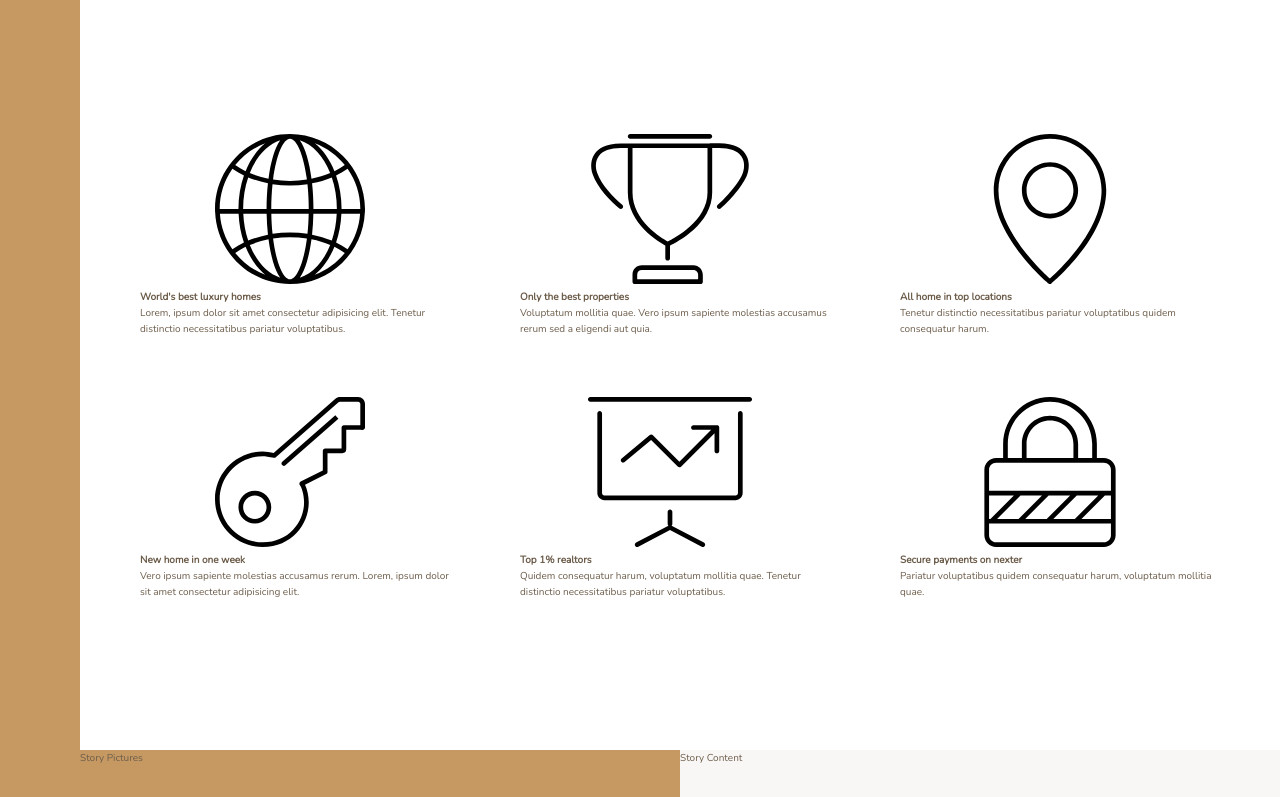
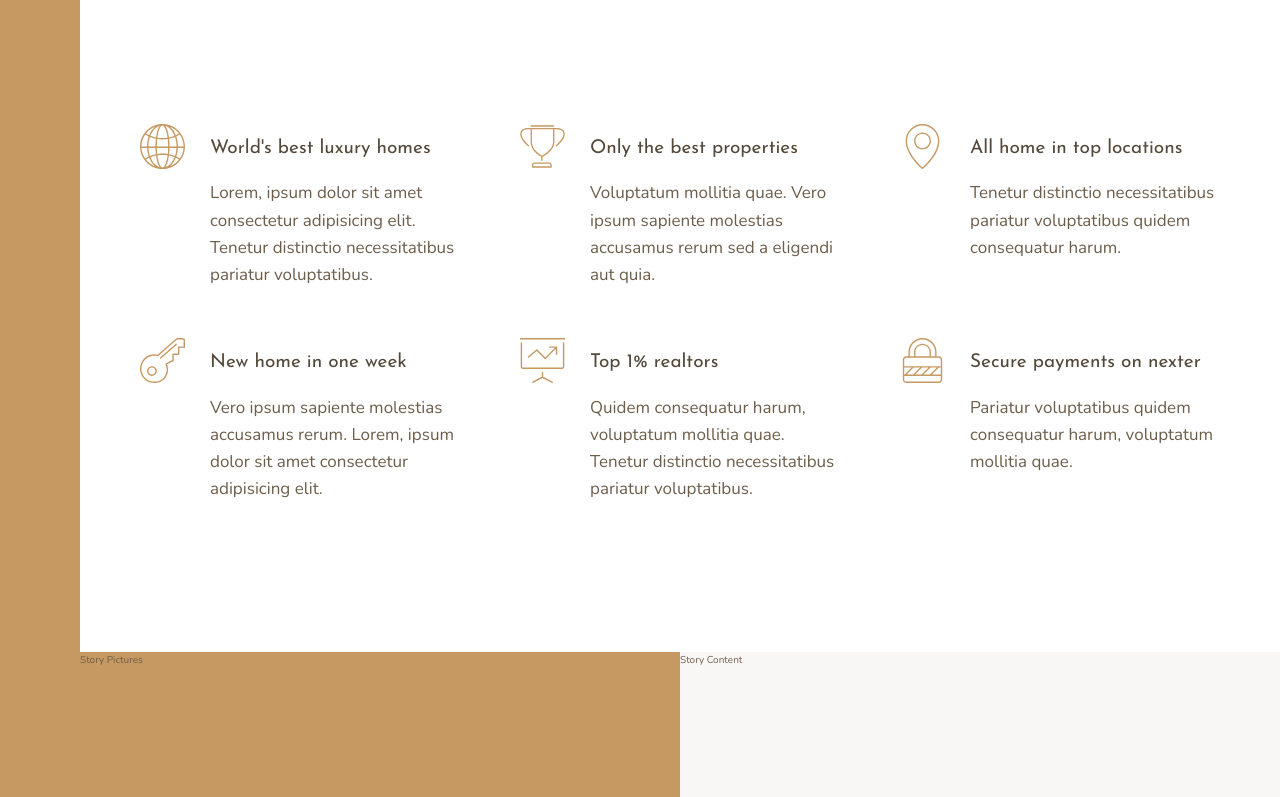
Before and after one commit to MD1010/css-training, a plain HTML site: page css-training/index.html in a window 1280 px wide. Shown: the part 656-1453 px from the top of the page. Drawn offline with nearby package versions, Linux system fonts and the light colour scheme.

Commit message:
features part done

```diff
--- a/css-training/index.html
+++ b/css-training/index.html
@@ -20,7 +20,7 @@
         <svg class="feature__icon">
           <use xlink:href="img/sprite.svg#icon-global"></use>
         </svg>
-        <h4 class="heading-4">World's best luxury homes</h4>
+        <h4 class="heading-4 heading-4--dark">World's best luxury homes</h4>
         <p class="feature__text">
           Lorem, ipsum dolor sit amet consectetur adipisicing elit. Tenetur distinctio necessitatibus pariatur
           voluptatibus.
@@ -31,7 +31,7 @@
         <svg class="feature__icon">
           <use xlink:href="img/sprite.svg#icon-trophy"></use>
         </svg>
-        <h4 class="heading-4">Only the best properties</h4>
+        <h4 class="heading-4 heading-4--dark">Only the best properties</h4>
         <p class="feature__text">
           Voluptatum mollitia quae. Vero ipsum sapiente molestias accusamus rerum sed a eligendi aut quia.
         </p>
@@ -41,7 +41,7 @@
         <svg class="feature__icon">
           <use xlink:href="img/sprite.svg#icon-map-pin"></use>
         </svg>
-        <h4 class="heading-4">All home in top locations</h4>
+        <h4 class="heading-4 heading-4--dark">All home in top locations</h4>
         <p class="feature__text">
           Tenetur distinctio necessitatibus pariatur voluptatibus quidem consequatur harum.
         </p>
@@ -51,7 +51,7 @@
         <svg class="feature__icon">
           <use xlink:href="img/sprite.svg#icon-key"></use>
         </svg>
-        <h4 class="heading-4">New home in one week</h4>
+        <h4 class="heading-4 heading-4--dark">New home in one week</h4>
         <p class="feature__text">
           Vero ipsum sapiente molestias accusamus rerum. Lorem, ipsum dolor sit amet consectetur adipisicing elit.
         </p>
@@ -61,7 +61,7 @@
         <svg class="feature__icon">
           <use xlink:href="img/sprite.svg#icon-presentation"></use>
         </svg>
-        <h4 class="heading-4">Top 1% realtors</h4>
+        <h4 class="heading-4 heading-4--dark">Top 1% realtors</h4>
         <p class="feature__text">
           Quidem consequatur harum, voluptatum mollitia quae. Tenetur distinctio necessitatibus pariatur voluptatibus.
         </p>
@@ -71,7 +71,7 @@
         <svg class="feature__icon">
           <use xlink:href="img/sprite.svg#icon-lock"></use>
         </svg>
-        <h4 class="heading-4">Secure payments on nexter</h4>
+        <h4 class="heading-4 heading-4--dark">Secure payments on nexter</h4>
         <p class="feature__text">
           Pariatur voluptatibus quidem consequatur harum, voluptatum mollitia quae.
         </p>
--- a/css-training/sass/_features.scss
+++ b/css-training/sass/_features.scss
@@ -1,9 +1,27 @@
 .features {
   grid-column: center-start / center-end;
-
+  align-items: start;
   margin: 15rem 0;
 
   display: grid;
-  grid-template-columns: repeat(3, 1fr);
+  grid-template-columns: repeat(auto-fit, minmax(25rem, 1fr));
   grid-gap: 6rem;
 }
+
+.feature {
+  display: grid;
+  grid-template-columns: min-content 1fr;
+  row-gap: 1.5rem;
+  column-gap: 2.5rem;
+
+  &__icon {
+    fill: $color-primary;
+    width: 4.5rem;
+    height: 4.5rem;
+    grid-row: 1 / span 2;
+    transform: translateY(-1rem);
+  }
+  &__text {
+    font-size: 1.7rem;
+  }
+}
--- a/css-training/sass/_typography.scss
+++ b/css-training/sass/_typography.scss
@@ -0,0 +1,24 @@
+%heading {
+  font-family: $font-display;
+  font-weight: 400;
+}
+.heading-1 {
+  @extend %heading;
+}
+.heading-2 {
+  @extend %heading;
+}
+.heading-3 {
+  @extend %heading;
+}
+.heading-4 {
+  @extend %heading;
+  font-size: 1.9rem;
+
+  &--light {
+    color: $color-grey-light-1;
+  }
+  &--dark {
+    color: $color-grey-dark-1;
+  }
+}
```
Also changed, not shown: css-training/dist/main.css.
